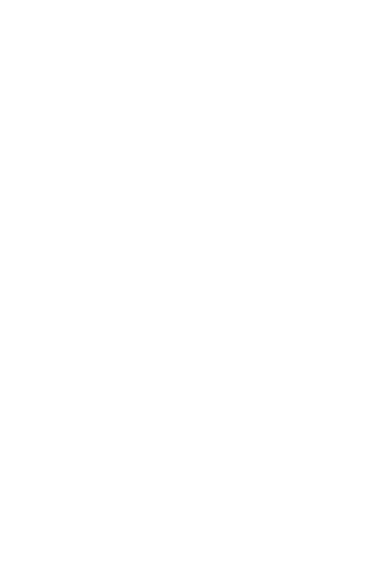
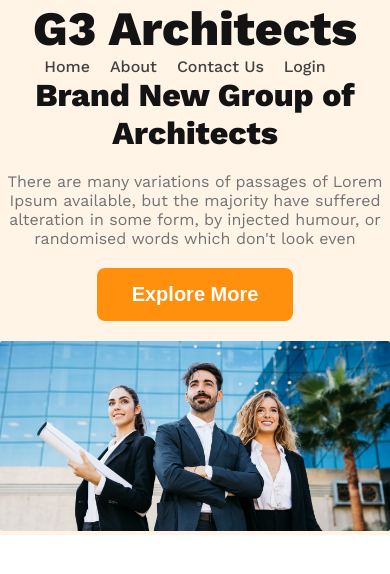
Before and after one commit to devbadhon/responsive-g3-architects, a plain HTML site: page index.html in a window 390 px wide. Drawn offline with nearby package versions, Linux system fonts and the light colour scheme.

Commit message:
complete header and banner section responsive design

```diff
--- a/index.html
+++ b/index.html
@@ -1,12 +1,46 @@
 <!DOCTYPE html>
 <html lang="en">
+
 <head>
     <meta charset="UTF-8">
     <meta name="viewport" content="width=device-width, initial-scale=1.0">
+    <link rel="preconnect" href="https://fonts.googleapis.com">
+    <link rel="preconnect" href="https://fonts.gstatic.com" crossorigin>
+    <link href="https://fonts.googleapis.com/css2?family=Work+Sans:ital,wght@0,400;0,500;0,800;1,600;1,700&display=swap"
+        rel="stylesheet">
     <link rel="stylesheet" href="style.css">
+
     <title>G3-Architects</title>
 </head>
+
 <body>
+    <header>
+        <nav>
+            <h3 class="title">G3 Architects</h3>
+            <ul>
+                <li><a href="#">Home</a></li>
+                <li><a href="#">About</a></li>
+                <li><a href="#">Contact Us</a></li>
+                <li><a href="#">Login</a></li>
+            </ul>
+        </nav>
+        <div class="banner">
+            <div class="banner-content">
+                <h1 class="banner-title">Brand New Group of Architects</h1>
+                <p class="description">There are many variations of passages of Lorem Ipsum available, but the majority
+                    have suffered alteration in some form, by injected humour, or randomised words which don't look even
+                </p>
+                <button class="btn-primary">Explore More</button>
+            </div>
+            <img src="images/banner.png" alt="">
+        </div>
+    </header>
+    <main>
 
+    </main>
+    <footer>
+
+    </footer>
 </body>
+
 </html>
--- a/style.css
+++ b/style.css
@@ -0,0 +1,115 @@
+* {
+    margin: 0;
+    padding: 0;
+}
+
+body {
+    font-family: 'Work Sans', sans-serif;
+}
+
+
+/* ==============common style section============= */
+.description {
+    color: #727272;
+    font-size: 1rem;
+    font-weight: 400;
+    margin-top: 20px;
+}
+
+.btn-primary {
+    border-radius: 8px;
+    background: #FF900E;
+    border: 0px;
+    color: #fff;
+    font-size: 20px;
+    font-weight: 700;
+    padding: 15px 35px;
+    margin: 20px 0px 20px 0px;
+}
+
+/* ===========navigation section style================ */
+header {
+    background: rgba(255, 144, 14, 0.10);
+    padding: 50px 240px;
+}
+
+nav {
+    display: flex;
+    justify-content: space-between;
+    align-items: center;
+}
+
+nav .title {
+    color: #131313;
+    font-weight: 700;
+    font-size: 3rem;
+}
+
+nav>ul {
+    display: flex;
+}
+
+nav li {
+    list-style: none;
+    margin-right: 20px;
+    font-weight: 500;
+    font-size: 1rem;
+
+}
+
+nav li a {
+    text-decoration: none;
+    color: #424242;
+}
+
+/* ===================Banner style================== */
+
+.banner {
+    text-align: center;
+}
+
+.banner-content {
+    max-width: 800px;
+    text-align: center;
+    margin: 0 auto;
+}
+
+.banner-title {
+    font-size: 4rem;
+    font-weight: 700;
+    color: #131313;
+}
+
+.banner img {
+    width: 100%;
+}
+
+
+/* ===========responsive style for small device============= */
+@media screen and (max-width:576px) {
+    header {
+        padding: 0;
+    }
+
+    nav {
+        flex-direction: column;
+    }
+
+    img {
+        width: 100%;
+    }
+
+    .banner-title {
+        font-size: 2rem;
+    }
+}
+
+/* ===========responsive style for medium device============= */
+@media screen and (min-width:577px) and (max-width: 960px) {
+    header{
+        padding: 50px;
+    }
+    nav{
+        flex-direction: column;
+    }
+}
```
